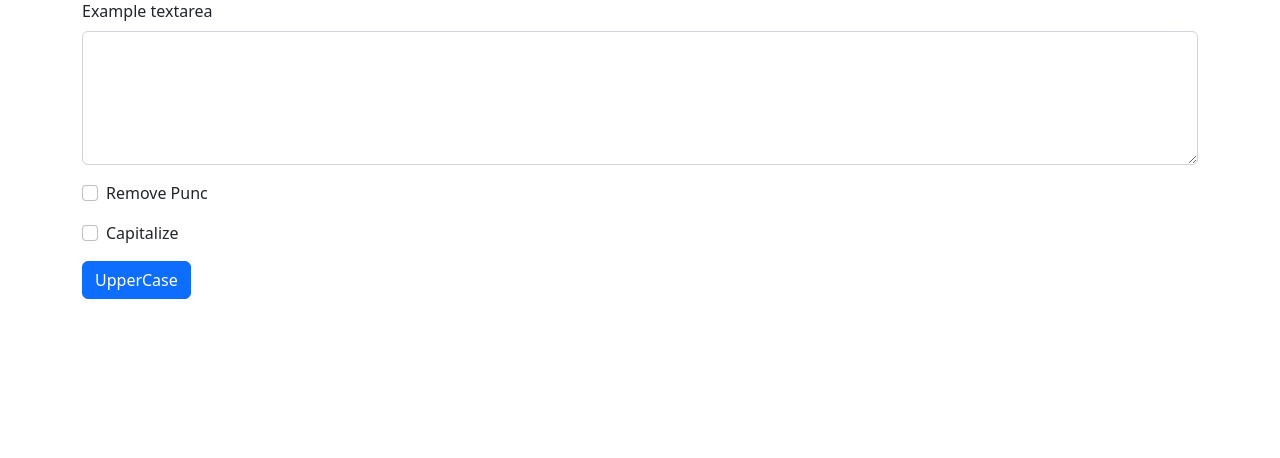
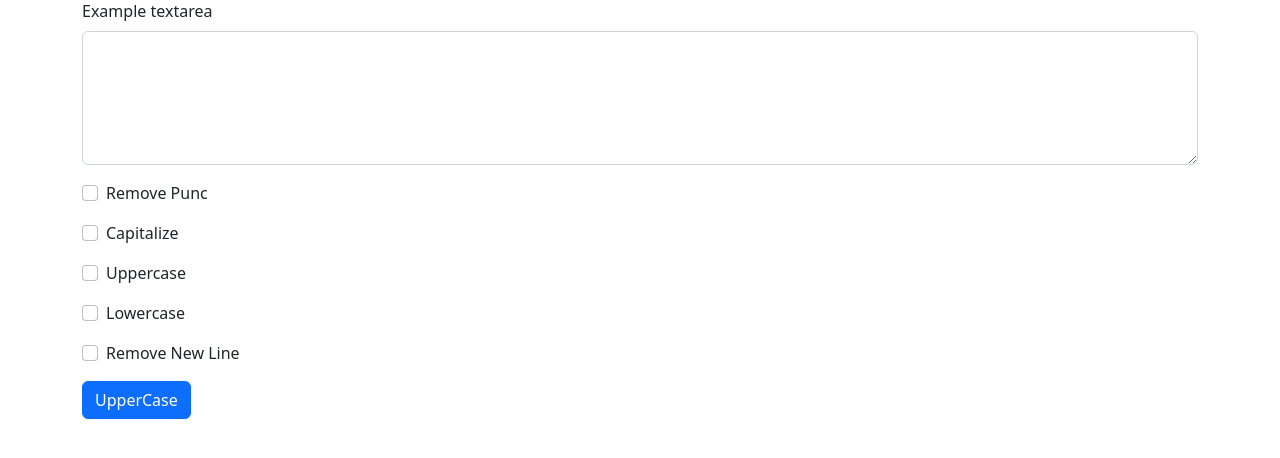
Before and after one commit to Vishal262526/student_management-system, a Django app: page / in a window 1280 px wide. Shown: the part 137-595 px from the top of the page. Run offline with Django 4.2, Linux system fonts and the light colour scheme.

Commit message:
New line remover functionality is pending

```diff
--- a/analytext/views.py
+++ b/analytext/views.py
@@ -8,8 +8,12 @@ def analyze(req):
     text = req.GET.get("text","Default")
     removePunc = req.GET.get("removepunc","off")
     capitalize = req.GET.get("capitalize","off")
+    uppercase = req.GET.get('uppercase','off')
+    lowercase = req.GET.get('lowercase')
+    newLineRemover = req.GET.get('newlineremover')
     analyzed = ""
 
+    # Remveve Punchuation
     if removePunc == "on":
         validPunch = '''!"#$%&'()*+, -./:;<=>?@[\]^_`{|}~'''
         for char in text:
@@ -20,5 +24,16 @@ def analyze(req):
     elif capitalize == "on":
         analyzed = text.capitalize()
 
+    # Upcase Text
+    elif uppercase == "on":
+        analyzed = text.upper()
+
+    # Lowercase Text
+    elif lowercase == "on":
+        analyzed = text.lower()
+
+    elif newLineRemover == "on":
+        pass
+
     data = {"text":analyzed}
     return render(req,"analyze.html",data)
--- a/templates/index.html
+++ b/templates/index.html
@@ -59,6 +59,18 @@
         <input class="form-check-input" type="checkbox" id="capitalize" name="capitalize">
         <label class="form-check-label" for="capitalize">Capitalize</label>
       </div>
+      <div class="form-check mb-3">
+        <input class="form-check-input" type="checkbox" id="uppercase" name="uppercase">
+        <label class="form-check-label" for="uppercase">Uppercase</label>
+      </div>
+      <div class="form-check mb-3">
+        <input class="form-check-input" type="checkbox" id="lowercase" name="lowercase">
+        <label class="form-check-label" for="lowercase">Lowercase</label>
+      </div>
+      <div class="form-check mb-3">
+        <input class="form-check-input" type="checkbox" id="newlineremover" name="newlineremover">
+        <label class="form-check-label" for="newlineremover">Remove New Line</label>
+      </div>
       <div>
         <button class="btn btn-primary">UpperCase</button>
       </div>
```
